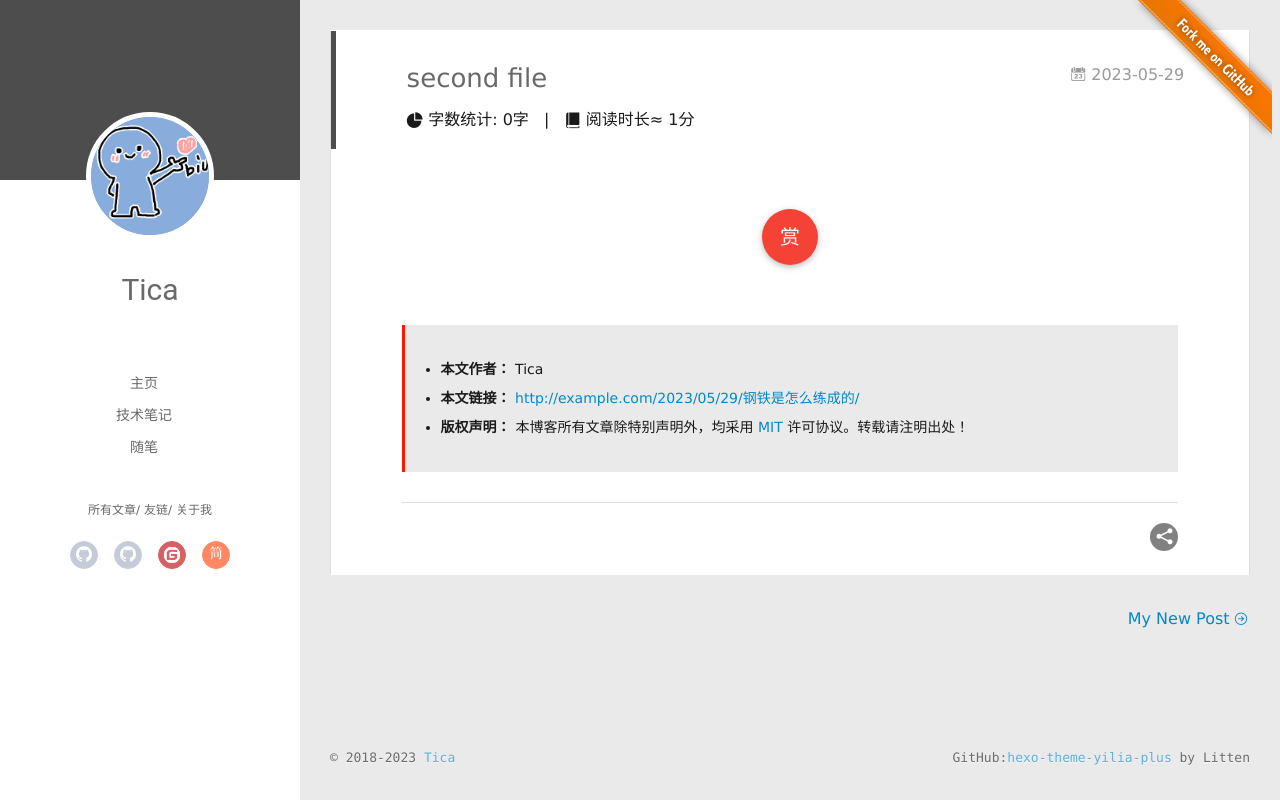
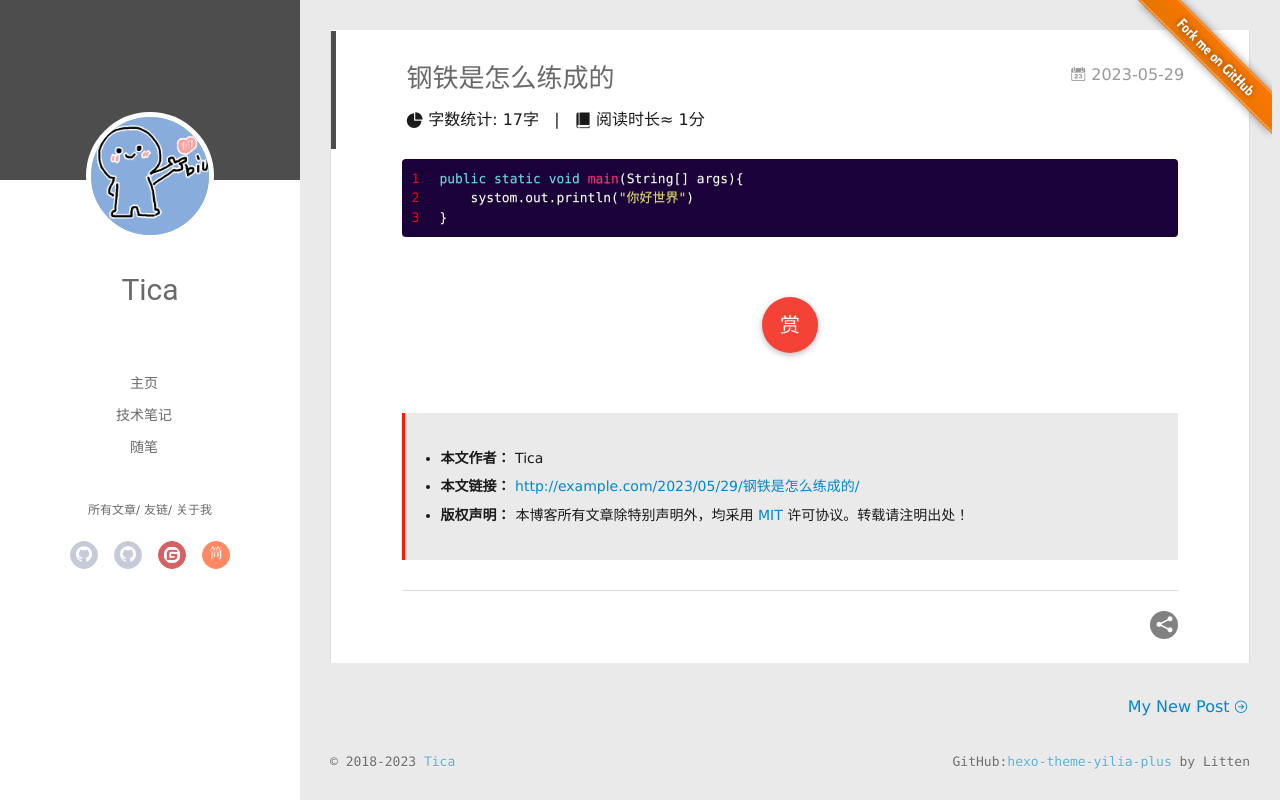
Before and after one commit to YiXin24240/YiXin24240.github.io, a plain HTML site: page 2023/05/29/钢铁是怎么练成的/index.html in a window 1280 px wide. Drawn offline with Linux system fonts and the light colour scheme; some packages are replaced by stand-ins of ours; no server answers; a script that the page names is missing.

Commit message:
Site updated: 2023-05-29 15:18:53

```diff
--- a/2023/05/29/钢铁是怎么练成的/index.html
+++ b/2023/05/29/钢铁是怎么练成的/index.html
@@ -6,17 +6,19 @@
   <meta name="renderer" content="webkit">
   <meta http-equiv="X-UA-Compatible" content="IE=edge" >
   <link rel="dns-prefetch" href="http://example.com">
-  <title>second file | MyBlog</title>
+  <title>钢铁是怎么练成的 | MyBlog</title>
   <meta name="generator" content="hexo-theme-yilia-plus">
   <meta name="viewport" content="width=device-width, initial-scale=1, maximum-scale=1">
 
-  <meta property="og:type" content="article">
-<meta property="og:title" content="second file">
+  <meta name="description" content="123public static void main(String[] args)&amp;#123;    systom.out.println(&quot;你好世界&quot;)&amp;#125;">
+<meta property="og:type" content="article">
+<meta property="og:title" content="钢铁是怎么练成的">
 <meta property="og:url" content="http://example.com/2023/05/29/%E9%92%A2%E9%93%81%E6%98%AF%E6%80%8E%E4%B9%88%E7%BB%83%E6%88%90%E7%9A%84/index.html">
 <meta property="og:site_name" content="MyBlog">
+<meta property="og:description" content="123public static void main(String[] args)&amp;#123;    systom.out.println(&quot;你好世界&quot;)&amp;#125;">
 <meta property="og:locale">
 <meta property="article:published_time" content="2023-05-29T06:00:28.000Z">
-<meta property="article:modified_time" content="2023-05-29T06:00:28.867Z">
+<meta property="article:modified_time" content="2023-05-29T07:11:26.729Z">
 <meta property="article:author" content="Tica">
 <meta name="twitter:card" content="summary">
 
@@ -216,7 +218,7 @@
 
 
     <h1 class="article-title" itemprop="name">
-      second file
+      钢铁是怎么练成的
     </h1>
 
 
@@ -242,7 +244,7 @@
       <!-- 百度字体平台:http://fontstore.baidu.com/static/editor/index.html -->
       <i class="icon-statistics"></i>
       <span class="post-meta-item-text"> 字数统计:</span>
-      <span class="post-count">0字</span>
+      <span class="post-count">17字</span>
     </span>
   </span>
 
@@ -261,6 +263,8 @@
   </header>
 
   <div class="article-entry" itemprop="articleBody">
+
+    <figure class="highlight java"><table><tr><td class="gutter"><pre><span class="line">1</span><br><span class="line">2</span><br><span class="line">3</span><br></pre></td><td class="code"><pre><span class="line"><span class="keyword">public</span> <span class="keyword">static</span> <span class="keyword">void</span> <span class="title function_">main</span><span class="params">(String[] args)</span>&#123;</span><br><span class="line">    systom.out.println(<span class="string">&quot;你好世界&quot;</span>)</span><br><span class="line">&#125;</span><br></pre></td></tr></table></figure>
 
 
 
@@ -308,7 +312,7 @@
         </li>
         <li>
           <strong>本文链接：</strong>
-          <a href="http://example.com/2023/05/29/钢铁是怎么练成的/" title="second file" target="_blank">http://example.com/2023/05/29/钢铁是怎么练成的/</a>
+          <a href="http://example.com/2023/05/29/钢铁是怎么练成的/" title="钢铁是怎么练成的" target="_blank">http://example.com/2023/05/29/钢铁是怎么练成的/</a>
         </li>
 
         <li>
```
Also changed, not shown: 2023/05/29/My-New-Post/index.html (+1 -1 lines), archives/2023/05/index.html (+1 -1 lines), archives/2023/index.html (+1 -1 lines), archives/index.html (+1 -1 lines), index.html (+3 -1 lines).
